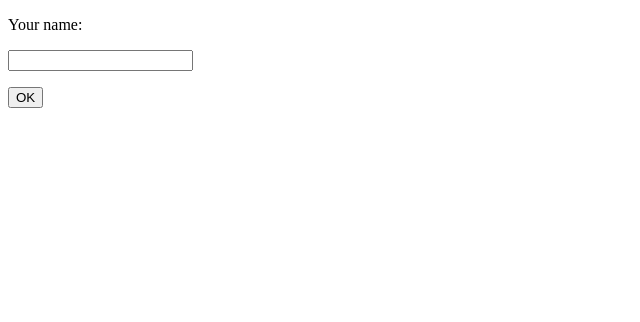
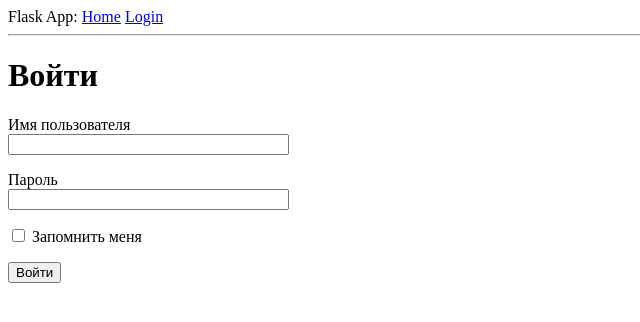
Before and after one commit to keys4words/flask-sandbox, a Flask app: template app/templates/login.html in a window 1280 px wide. Shown: the top 322 px of the page, without its empty margins (0-640 px from the left). Run offline with Flask 2, Linux system fonts and the light colour scheme; the template is opened without the code that fills it: values that come from a table or form of the project are taken from there, others are empty.

Commit message:
add form

```diff
--- a/app/__init__.py
+++ b/app/__init__.py
@@ -1,5 +1,6 @@
 from flask import Flask
 
 app = Flask(__name__)
+app.config['SECRET_KEY'] = 'something-ultimately-secret'
 
 from app import routes
--- /dev/null
+++ b/app/forms.py
@@ -0,0 +1,10 @@
+from flask_wtf import FlaskForm
+from wtforms import StringField, PasswordField, BooleanField, SubmitField
+from wtforms.validators import DataRequired
+
+
+class LoginForm(FlaskForm):
+    username = StringField('Имя пользователя', validators=[DataRequired()])
+    password = PasswordField('Пароль', validators=[DataRequired()])
+    remember_me = BooleanField('Запомнить меня')
+    submit = SubmitField('Войти')
--- a/app/routes.py
+++ b/app/routes.py
@@ -1,5 +1,6 @@
-from flask import url_for, request, send_file, redirect, abort, render_template
+from flask import url_for, request, send_file, redirect, abort, render_template, flash
 from app import app
+from app.forms import LoginForm
 
 @app.route('/')
 @app.route('/index')
@@ -17,6 +18,16 @@ def index():
     ]
 
     return render_template('index.html', title=title, user=user, posts=posts)
+
+@app.route('/login', methods=['GET', 'POST'])
+def login():
+    form = LoginForm(csrf_enabled=False)
+    if form.validate_on_submit():
+        flash('Вход запрошен для пользователя {}, запомнить = {}'.format(form.username.data, form.remember_me.data))
+        return redirect(url_for('index'))
+    return render_template('login.html', title='Вход', form=form)
+
+
 
 """ @app.route('/hello/<name>')
 def hello_name(name):
--- a/app/templates/base.html
+++ b/app/templates/base.html
@@ -10,8 +10,20 @@
     {% endif%}
 </head>
 <body>
-    <div>Flask App: <a href="/index">Home</a></div>
+    <div>Flask App:
+        <a href="{{ url_for('index') }}">Home</a>
+        <a href="{{ url_for('login') }}">Login</a>
+    </div>
     <hr>
+    {% with messages = get_flashed_messages()  %}
+        {% if messages %}
+        <ul>
+            {% for message in messages %}
+            <li>{{ message }}</li>
+            {% endfor %}
+        </ul>
+        {% endif %}
+    {% endwith %}
     {% block content %}
     {% endblock %}
 </body>
--- a/app/templates/login.html
+++ b/app/templates/login.html
@@ -1,15 +1,24 @@
-<!DOCTYPE html>
-<html lang="en">
-<head>
-    <meta charset="UTF-8">
-    <meta name="viewport" content="width=device-width, initial-scale=1.0">
-    <title>Document</title>
-</head>
-<body>
-    <form action="http://localhost:5000/login" method="post">
-        <p>Your name:</p>
-        <p><input type="text" name="name" id=""></p>
-        <p><input type="submit" value="OK"></p>
+{% extends "base.html" %}
+
+{% block content %}
+    <h1>Войти</h1>
+    <form action="" method="post" novalidate>
+        {{ form.hidden_tag() }}
+        <p>
+            {{ form.username.label }}<br>
+            {{ form.username(size=32) }}
+            {% for error in form.username.errors %}
+                <span style="color: red;">[{{ error }}]</span>
+            {% endfor %}
+        </p>
+        <p>
+            {{ form.password.label }}<br>
+            {{ form.password(size=32) }}
+            {% for error in form.password.errors %}
+                <span style="color: red;">[{{ error }}]</span>
+            {% endfor %}
+        </p>
+        <p> {{ form.remember_me() }} {{ form.remember_me.label }} </p>
+        <p>{{ form.submit() }}</p>
     </form>
-</body>
-</html>
+{% endblock %}
--- a/requirements.txt
+++ b/requirements.txt
@@ -1,6 +1,8 @@
 click==7.1.2
 Flask==1.1.2
+Flask-WTF==0.14.3
 itsdangerous==1.1.0
 Jinja2==2.11.2
 MarkupSafe==1.1.1
 Werkzeug==1.0.1
+WTForms==2.3.1
```
